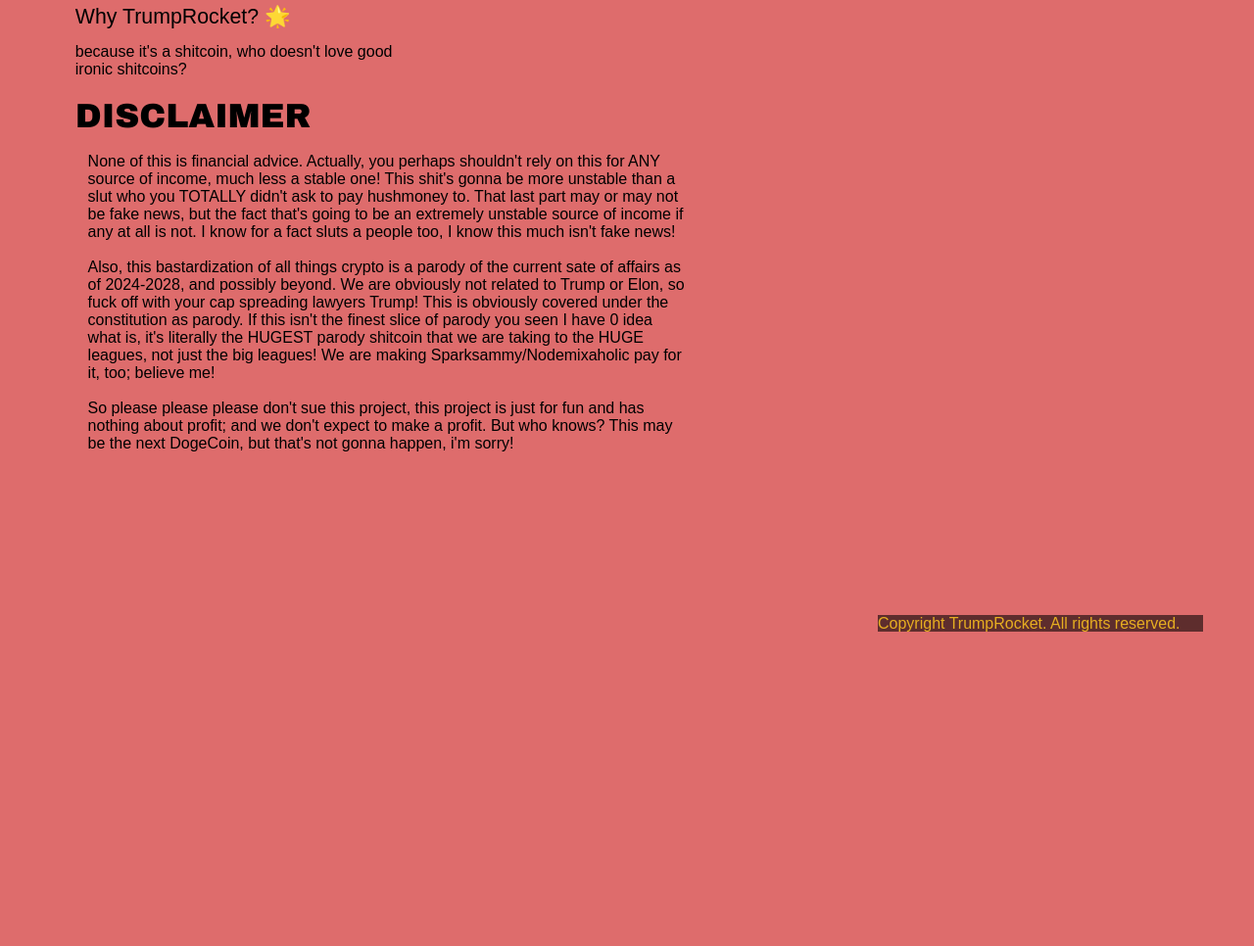
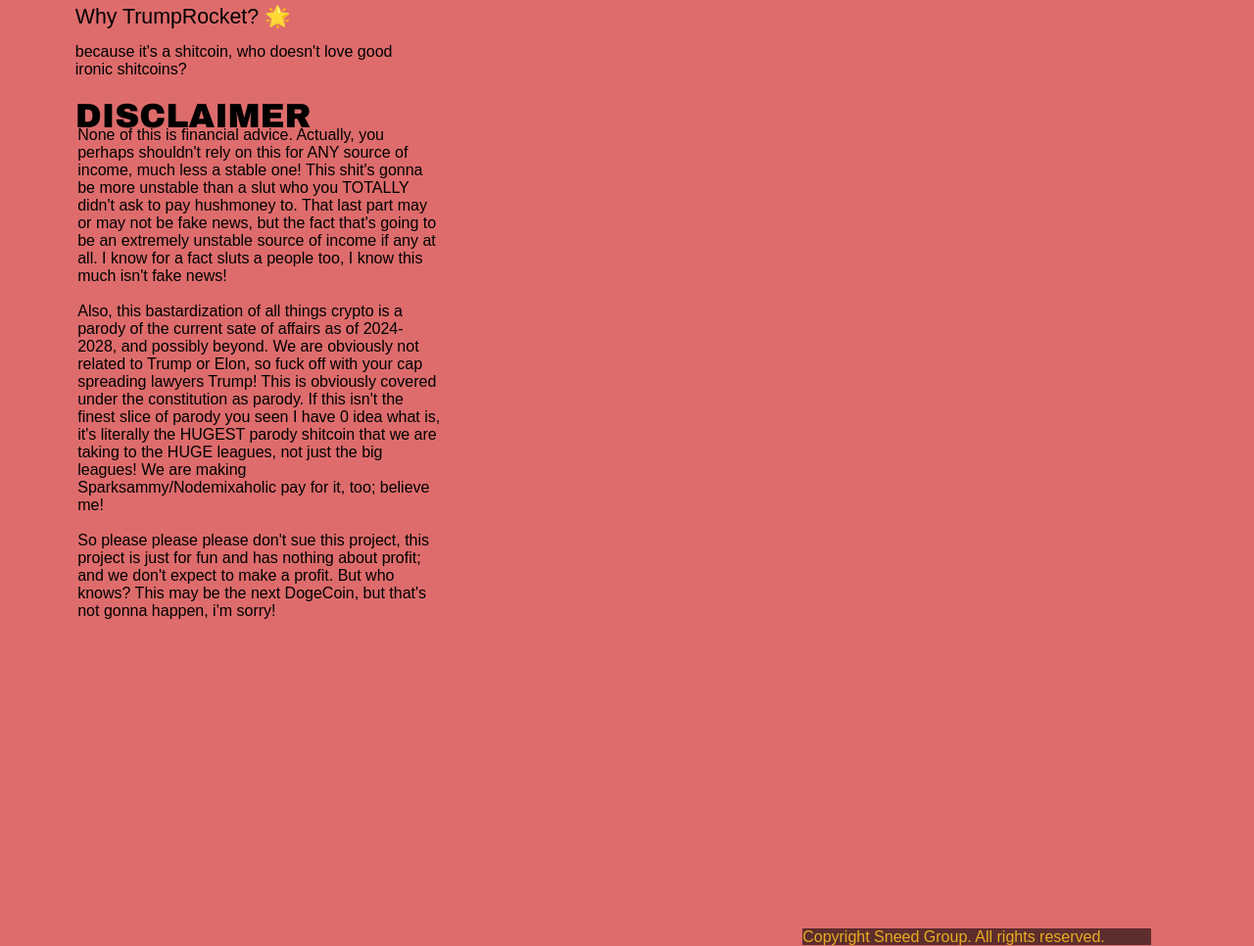
Before and after one commit to trumprocket/trumprocket.github.io, a plain HTML site: page index.html in a window 1280 px wide. Shown: the part 780-1746 px from the top of the page at 98% size. Before the commit the page ends 1426 px from the top, so only its background shows below. Drawn offline with Linux system fonts and the light colour scheme.

Commit message:
Add files via upload

```diff
--- a/index.html
+++ b/index.html
@@ -6,7 +6,7 @@
 	<meta name="generator" content="RocketCake">
 	<title>TrumpRocket | Ultimate Memecoin/Sihtcoin</title>
 	<meta name="keywords" content="memecoin, shitcoin, trump, rocket, foss" />
-	<link rel="stylesheet" type="text/css" href="index_html.css?h=2590c442">
+	<link rel="stylesheet" type="text/css" href="index_html.css?h=168141ce">
 </head>
 <body>
 <div class="textstyle1">
@@ -77,10 +77,13 @@
 </div><div id="text_70082cb5"><div class="textstyle1">  <span class="textstyle5">because it's a shitcoin, who doesn't love good ironic shitcoins?</span>
 </div>
 </div><div id="text_517c0d28"><div class="textstyle1">  <span class="textstyle8">DISCLAIMER</span>
+  <div id="text_4aba8bf3">
+    <div class="textstyle1">
+      <span class="textstyle5">None of this is financial advice. Actually, you perhaps shouldn't rely on this for ANY source of income, much less a stable one! This shit's gonna be more unstable than a slut who you TOTALLY didn't ask to pay hushmoney to. That last part may or may not be fake news, but the fact that's going to be an extremely unstable source of income if any at all. I know for a fact sluts a people too, I know this much isn't fake news!<br/><br/>Also, this bastardization of all things crypto is a parody of the current sate of affairs as of 2024-2028, and possibly beyond. We are obviously not related to Trump or Elon, so fuck off with your cap spreading lawyers Trump! This is obviously covered under the constitution as parody. If this isn't the finest slice of parody you seen I have 0 idea what is, it's literally the HUGEST parody shitcoin that we are taking to the HUGE leagues, not just the big leagues! We are making Sparksammy/Nodemixaholic pay for it, too; believe me!<br/><br/>So please please please don't sue this project, this project is just for fun and has nothing about profit; and we don't expect to make a profit. But who knows? This may be the next DogeCoin, but that's not gonna happen, i'm sorry!</span>
+      </div>
+    </div>
 </div>
-</div><div id="text_4aba8bf3"><div class="textstyle1">  <span class="textstyle5">None of this is financial advice. Actually, you perhaps shouldn't rely on this for ANY source of income, much less a stable one! This shit's gonna be more unstable than a slut who you TOTALLY didn't ask to pay hushmoney to. That last part may or may not be fake news, but the fact that's going to be an extremely unstable source of income if any at all is not. I know for a fact sluts a people too, I know this much isn't fake news!<br/><br/>Also, this bastardization of all things crypto is a parody of the current sate of affairs as of 2024-2028, and possibly beyond. We are obviously not related to Trump or Elon, so fuck off with your cap spreading lawyers Trump! This is obviously covered under the constitution as parody. If this isn't the finest slice of parody you seen I have 0 idea what is, it's literally the HUGEST parody shitcoin that we are taking to the HUGE leagues, not just the big leagues! We are making Sparksammy/Nodemixaholic pay for it, too; believe me!<br/><br/>So please please please don't sue this project, this project is just for fun and has nothing about profit; and we don't expect to make a profit. But who knows? This may be the next DogeCoin, but that's not gonna happen, i'm sorry!</span>
-</div>
-</div><span class="textstyle5"> </span><div id="text_52599920"><div class="textstyle1">  <span class="textstyle9">Copyright TrumpRocket. All rights reserved.</span>
+</div><span class="textstyle5"> </span><div id="text_52599920"><div class="textstyle1">  <span class="textstyle9">Copyright Sneed Group. All rights reserved.</span>
 </div>
 </div>  </div>
 </body>
--- a/index_html.css
+++ b/index_html.css
@@ -31,9 +31,9 @@
 .menuentry_text2 { position:absolute; top:0px; bottom:0px; left:0px; right:0px; margin-top:auto; margin-bottom:auto; margin-left:auto; margin-right:auto; height:17px;  }
 .textstyle3 { font-size:12pt; font-family:Arial, Helvetica, sans-serif; color:#000000;  white-space: nowrap; }
 .menustyle3 { position:absolute; width:133px; height:38px; left:200px;  }
-#text_594a0821 { position:absolute; left:4%; top:12%; width:650px; height:67px; background:none;  }
+#text_594a0821 { position:absolute; left:4%; top:12%; width:650px; height:57px; background:none;  }
 .textstyle4 { font-size:40pt; font-family:'Arial Black', Gadget, sans-serif; color:#000000;  }
-#text_63851a2 { position:absolute; left:5%; top:24%; width:584px; height:60px; background:none;  }
+#text_63851a2 { position:absolute; left:5%; top:25%; width:584px; height:60px; background:none;  }
 .textstyle5 { font-size:12pt; font-family:Arial, Helvetica, sans-serif; color:#000000;  }
 #text_1c84632b { position:absolute; left:6%; top:42%; width:83px; height:27px; background:none;  }
 .textstyle6 { font-size:16pt; font-family:Arial, Helvetica, sans-serif; color:#000000;  }
@@ -53,6 +53,6 @@
 #text_70082cb5 { position:absolute; left:6%; top:103%; width:338px; height:57px; background:none;  }
 #text_517c0d28 { position:absolute; left:6%; top:110%; background:none;  }
 .textstyle8 { font-size:26pt; font-family:'Arial Black', Gadget, sans-serif; color:#000000; font-weight:bold;  }
-#text_4aba8bf3 { position:absolute; left:7%; top:117%; width:609px; height:295px; background:none;  }
-#text_52599920 { position:absolute; left:70%; top:176%; width:332px; height:17px; background-color:#5E2D2D;  }
+#text_4aba8bf3 { position:absolute; left:1%; top:79%; width:371px; height:455px; background:none;  }
+#text_52599920 { position:absolute; left:64%; top:216%; width:356px; height:17px; background-color:#5E2D2D;  }
 .textstyle9 { font-size:12pt; font-family:Arial, Helvetica, sans-serif; color:#E7AE21;  }
```
